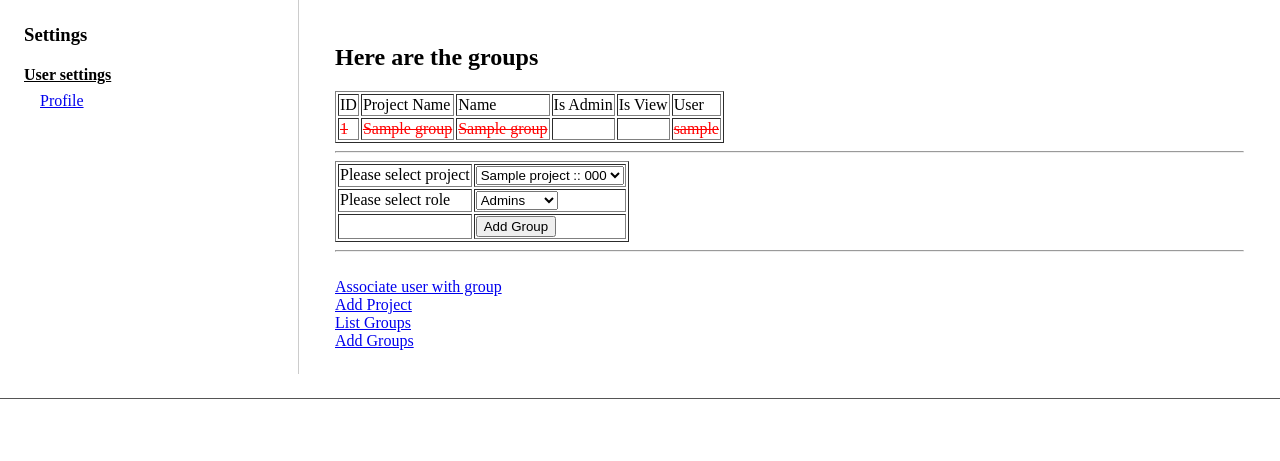
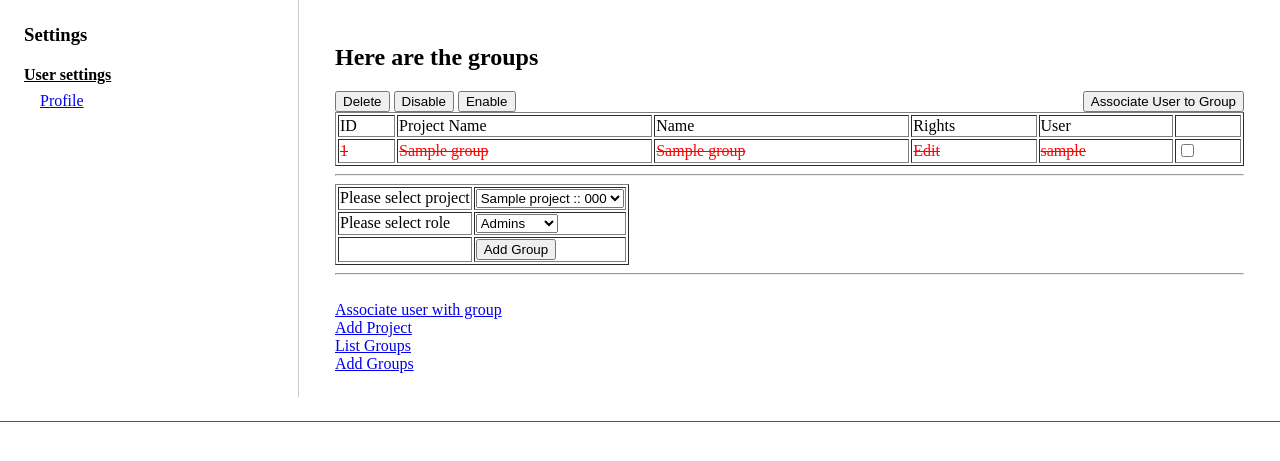
Before and after one commit to asclab/cbp-lims, a Python web app: template src/cbplims/templates/groups/add.html in a window 1280 px wide. Shown: the part 42-503 px from the top of the page. Run offline with Jinja, Linux system fonts and the light colour scheme; the template is opened without the code that fills it: most values are stand-ins (such as "Sample title", 1, 10 or a date in 2020).

Commit message:
adding navigations to group

```diff
--- a/src/cbplims/groups/__init__.py
+++ b/src/cbplims/groups/__init__.py
@@ -10,7 +10,7 @@ def avail_groups():
     cur = g.dbconn.cursor()
     groups = []
     sql = ('SELECT a.id, a.name, a.is_admin, a.is_view, b.name, a.is_active FROM groups a '
-           'LEFT JOIN projects b ON a.project_id = b.id '
+           'LEFT JOIN projects b ON a.project_id = b.id ORDER BY a.name'
            )
     cur.execute(sql)
     for record in cur:
--- a/src/cbplims/groups/view.py
+++ b/src/cbplims/groups/view.py
@@ -33,7 +33,7 @@ def add_groups():
 @requires_admin
 def user_group():
     if request.method == "GET":
-        groups = cbplims.groups.avail_groups()
+        groups = cbplims.groups.avail_alluser()
         projects = cbplims.projects.avail_projects()
         users = cbplims.users.get_users()
         return render_template("groups/user_group.html",groups=groups, projects=projects, users=users )
@@ -41,7 +41,7 @@ def user_group():
         user = request.form.getlist('user')
         project_add = request.form.getlist('add')
         msg = cbplims.groups.add_user_groups(user[0],project_add[0])
-        groups = cbplims.groups.avail_groups()
+        groups = cbplims.groups.avail_alluser()
         projects = cbplims.projects.avail_projects()
         users = cbplims.users.get_users()
         return render_template("groups/user_group.html",groups=groups, projects=projects, users=users, msg=msg )
--- a/src/cbplims/templates/groups/add.html
+++ b/src/cbplims/templates/groups/add.html
@@ -2,15 +2,31 @@
 {% block adminbody %}
   <h2>Here are the groups</h2>
 <font color="red">{{msg}}</font>
-<table border="1">
+
+<form method="POST" action="/groups/state">
+<div>
+    <div style="float:left;">
+      <input type="submit" name="method" value="Delete"/>
+      <input type="submit" name="method" value="Disable"/>
+      <input type="submit" name="method" value="Enable"/>
+    </div>
+    <div style="float:right;">
+
+	  <input type="button" name="method" value="Associate User to Group" onclick="location.href='/groups/user_group'"/>
+    </div>
+  </div>
+<br>
+
+
+<table border="1" class="list">
     <tr>
 
          <td>ID</td>
          <td>Project Name</td>
          <td>Name</td>
-         <td>Is Admin</td>
-         <td>Is View</td>
+         <td>Rights</td>
          <td> User </td>
+         <td></td>
     </tr>
 
 
@@ -25,12 +41,24 @@
          <td>{{g.id}}</td>
          <td>{{g.project_name}}</td>
          <td>{{g.name}}</td>
-         <td>{{g.is_admin}}</td>
-         <td>{{g.is_view}}</td>
+
+         <td>
+			   {% if g.is_admin == true %}
+					Admin
+			   {% elif g.is_view == true %}
+					View only
+			   {% else %}
+					Edit
+			   {% endif %}
+
+		 </td>
+
          <td>{{g.username}}</td>
+         <td><input type="checkbox" name="group_id" value="{{g.id}}"> </td>
     </tr>
      {% endfor %}
 </table>
+</form>
 
 <hr>
 <div>
--- a/src/cbplims/templates/groups/list.html
+++ b/src/cbplims/templates/groups/list.html
@@ -14,7 +14,7 @@
     </div>
     <div style="float:right;">
       <input type="button" name="method" value="Add Group" onclick="location.href='/groups/add'"/>
-	  <input type="button" name="method" value="Associate User to Group" onclick="location.href='/groups/list'"/>
+	  <input type="button" name="method" value="Associate User to Group" onclick="location.href='/groups/user_group'"/>
     </div>
   </div>
 <br>
--- a/src/cbplims/templates/projects/view.html
+++ b/src/cbplims/templates/projects/view.html
@@ -29,7 +29,7 @@
     </div>
     <div style="float:right;">
       <input type="button" name="method" value="Add Group" onclick="location.href='/groups/add'"/>
-	  <input type="button" name="method" value="Associate User to Group" onclick="location.href='/groups/list'"/>
+	  <input type="button" name="method" value="Associate User to Group" onclick="location.href='/groups/user_group'"/>
     </div>
   </div>
 <br>
```
Also changed, not shown: src/cbplims/templates/groups/user_group.html (+17 -4 lines).
